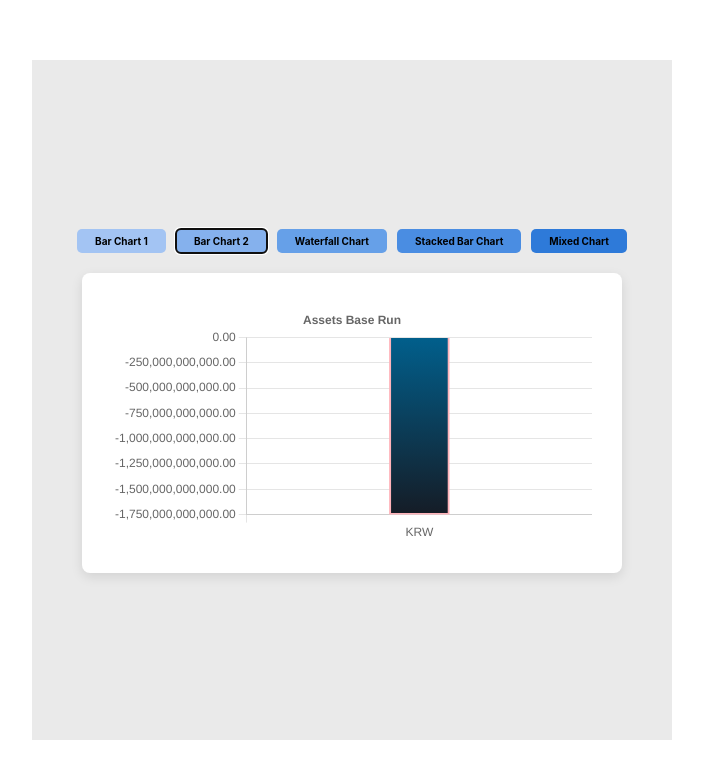
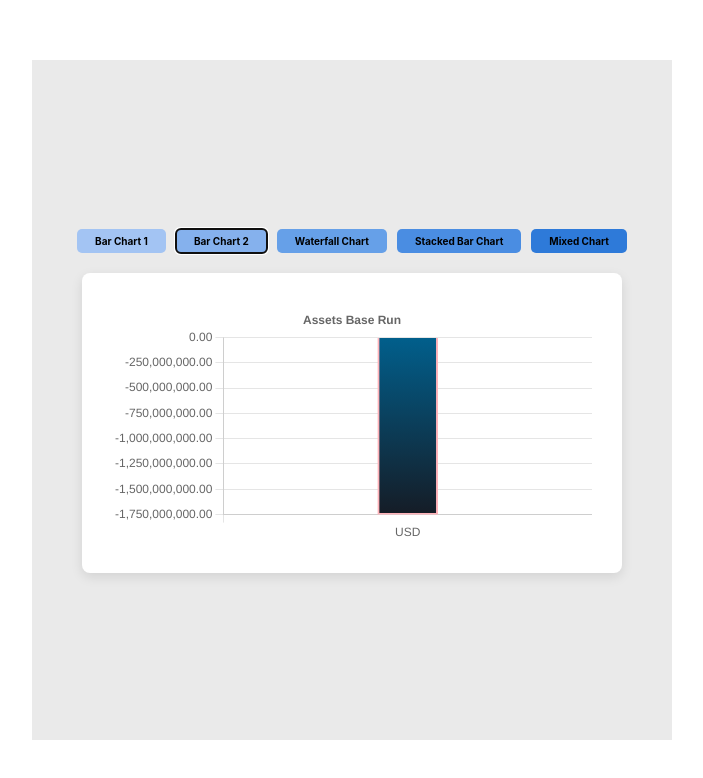
Before and after one commit to WoongyuChoi/react-chart-visualizer, a React (Vite) app: page / in a window 1280 px wide. Both pictures are taken after a click on the button "Bar Chart 2". Shown: the top 778 px of the page, without its empty margins (288-991 px from the left). Built offline with nearby package versions, Linux system fonts and the light colour scheme.

Commit message:
refactor : BarChart2 Constant 처리 개선

```diff
--- a/src/chart/BarChartNegative.tsx
+++ b/src/chart/BarChartNegative.tsx
@@ -1,65 +1,5 @@
-import { ChartOptions } from "chart.js";
 import { Bar } from "react-chartjs-2";
-
-const data = {
-  labels: ["KRW"],
-  datasets: [
-    {
-      data: [-1750000000000.0],
-      backgroundColor: function (context: any) {
-        const chart = context.chart;
-        const { ctx, chartArea } = chart;
-
-        if (!chartArea) {
-          return null;
-        }
-
-        const gradient = ctx.createLinearGradient(
-          0,
-          chartArea.top,
-          0,
-          chartArea.bottom
-        );
-        gradient.addColorStop(0, "#015F8C"); // 그라데이션 시작 색상
-        gradient.addColorStop(1, "#151C26"); // 그라데이션 끝 색상
-
-        return gradient;
-      },
-      borderColor: "#FFB3BA",
-      borderWidth: 2,
-      barThickness: 60, // 막대의 두께 조정
-      // maxBarThickness: 30, // 막대의 최대 두께
-    },
-  ],
-};
-
-const options: ChartOptions<"bar"> = {
-  plugins: {
-    legend: {
-      display: false, // 범례를 숨김
-    },
-    title: {
-      display: true,
-      text: "Assets Base Run",
-    },
-  },
-  scales: {
-    y: {
-      beginAtZero: true,
-      min: -1750000000000,
-      max: 0,
-      ticks: {
-        stepSize: 250000000000,
-        callback: function (value) {
-          return value.toLocaleString("ko-KR", {
-            minimumFractionDigits: 2,
-            maximumFractionDigits: 2,
-          });
-        },
-      },
-    },
-  },
-};
+import { data, options } from "../data/BarChartNegativeConstant";
 
 const BarChartNegative = ({ chartRef }: { chartRef: React.RefObject<any> }) => {
   return <Bar ref={chartRef} data={data} options={options} />;
--- /dev/null
+++ b/src/data/BarChartNegativeConstant.tsx
@@ -0,0 +1,62 @@
+import { ChartOptions } from "chart.js";
+
+export const data = {
+  labels: ["USD"],
+  datasets: [
+    {
+      data: [-1750000000.0], // 데이터 값 설정
+      backgroundColor: function (context: any) {
+        const chart = context.chart;
+        const { ctx, chartArea } = chart;
+
+        if (!chartArea) {
+          return null;
+        }
+
+        // 그라데이션 설정
+        const gradient = ctx.createLinearGradient(
+          0,
+          chartArea.top,
+          0,
+          chartArea.bottom
+        );
+        gradient.addColorStop(0, "#015F8C"); // 그라데이션 시작 색상
+        gradient.addColorStop(1, "#151C26"); // 그라데이션 끝 색상
+
+        return gradient;
+      },
+      borderColor: "#FFB3BA",
+      borderWidth: 2,
+      barThickness: 60, // 막대 두께 설정
+      // maxBarThickness: 30, // 막대의 최대 두께
+    },
+  ],
+};
+
+export const options: ChartOptions<"bar"> = {
+  plugins: {
+    legend: {
+      display: false, // 범례 숨김
+    },
+    title: {
+      display: true,
+      text: "Assets Base Run",
+    },
+  },
+  scales: {
+    y: {
+      beginAtZero: true,
+      min: -1750000000,
+      max: 0,
+      ticks: {
+        stepSize: 250000000,
+        callback: function (value) {
+          return value.toLocaleString("en-US", {
+            minimumFractionDigits: 2,
+            maximumFractionDigits: 2,
+          });
+        },
+      },
+    },
+  },
+};
```
